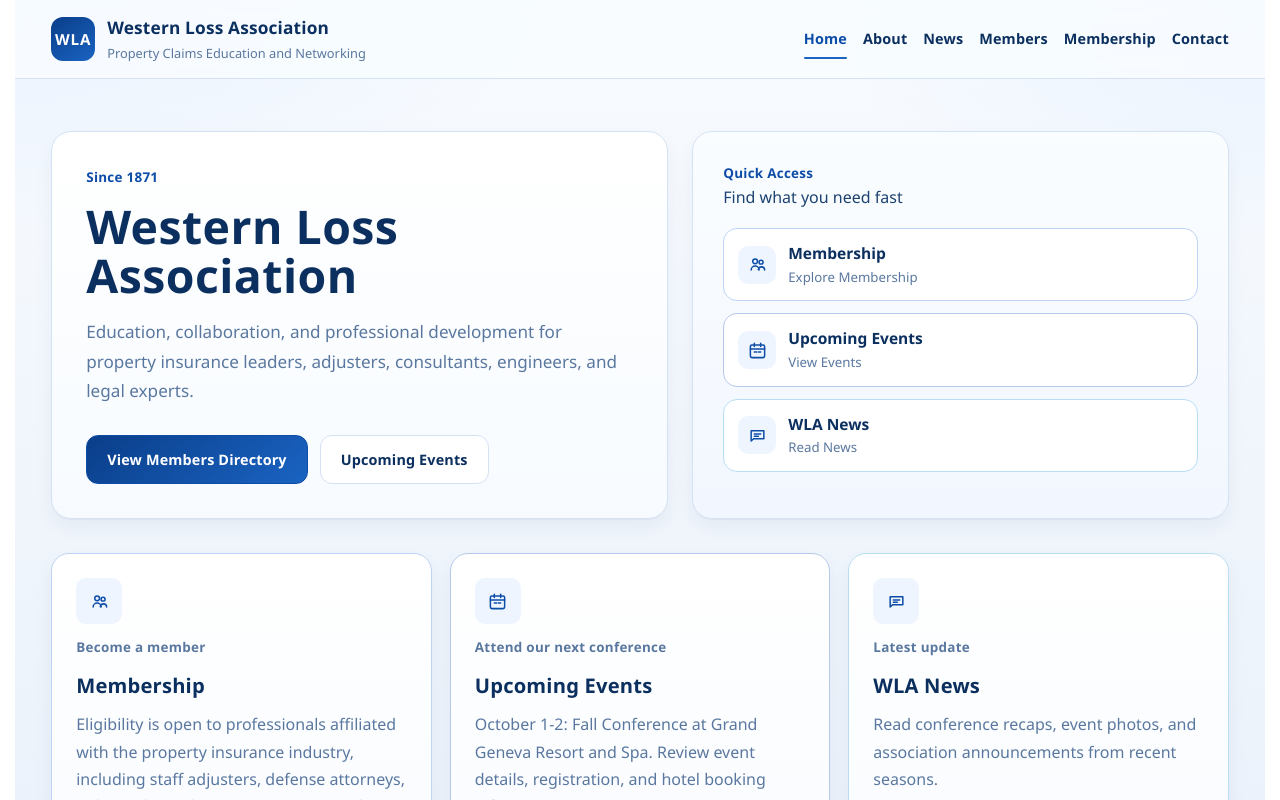
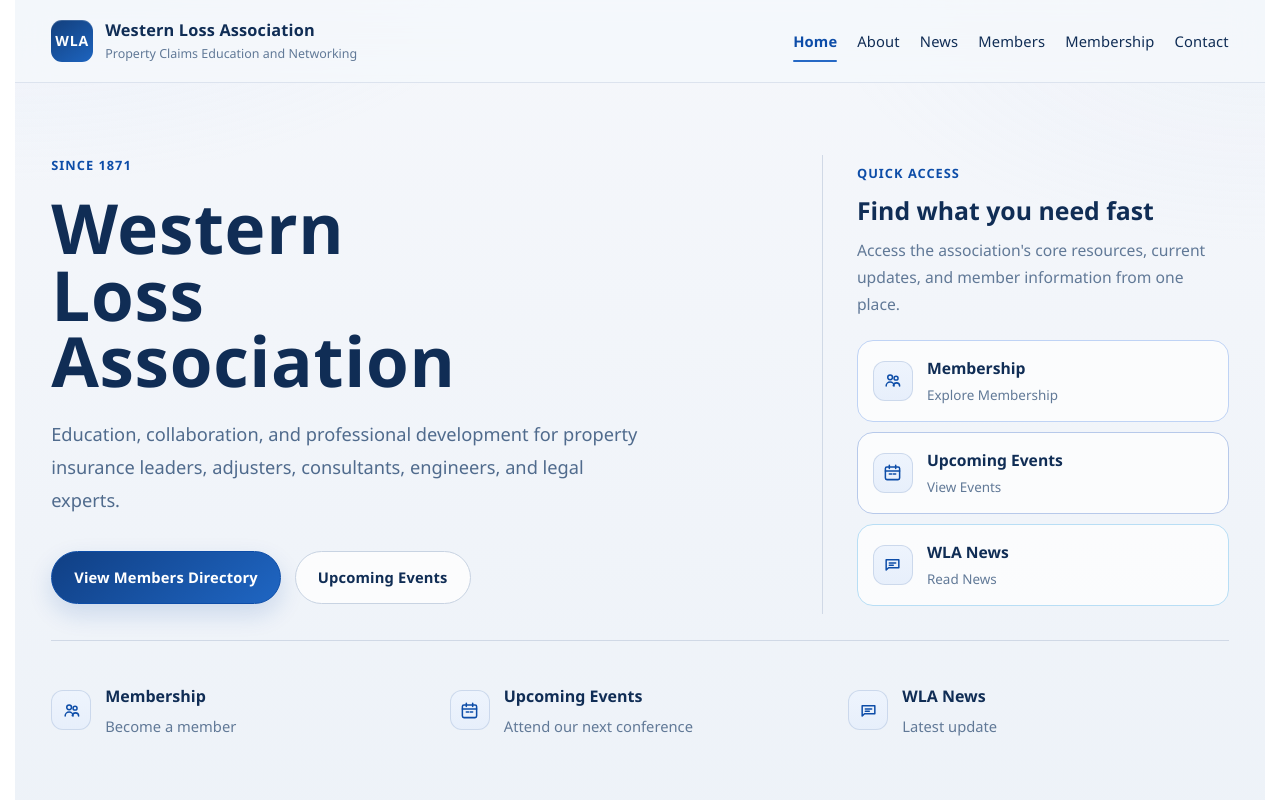
Before and after one commit to griswall/western-loss, a Next.js app: page / in a window 1280 px wide. Shown: the top 800 px of the page. Built offline with nearby package versions, Linux system fonts and the light colour scheme; no server answers.

Commit message:
Refine site UI with cleaner corporate styling

```diff
--- a/src/app/globals.css
+++ b/src/app/globals.css
@@ -4,21 +4,23 @@
   --font-body: "Suisse Int'l", "Avenir Next", "Segoe UI", "Helvetica Neue", sans-serif;
   --font-head: "Suisse Int'l", "Avenir Next", "Segoe UI", "Helvetica Neue", sans-serif;
 
-  --bg-0: #f8fbff;
-  --bg-1: #eef4fb;
-  --bg-2: #e6effb;
-  --ink-strong: #0b2f5f;
-  --ink: #1d426f;
-  --ink-muted: #5a789f;
-  --ink-soft: #6e88ab;
-  --line: #d5e2f3;
+  --bg-0: #f5f7fb;
+  --bg-1: #edf2f8;
+  --bg-2: #e5ebf4;
+  --ink-strong: #102d55;
+  --ink: #26476f;
+  --ink-muted: #617997;
+  --ink-soft: #7b91ac;
+  --line: #d8e0eb;
+  --line-strong: #c8d3e2;
 
   --brand-800: #0a3e89;
   --brand-700: #0d4da8;
-  --brand-600: #1a63c2;
-  --brand-500: #3380d9;
+  --brand-600: #2669c5;
+  --brand-500: #4a86d8;
   --card: #ffffff;
-  --shadow: 0 1px 0 rgba(8, 43, 95, 0.04), 0 8px 18px rgba(8, 43, 95, 0.05);
+  --shadow: 0 18px 40px rgba(12, 37, 71, 0.05);
+  --shadow-soft: 0 10px 24px rgba(12, 37, 71, 0.035);
 }
 
 * {
@@ -40,10 +42,10 @@ body {
   font-family: var(--font-body), sans-serif;
   color: var(--ink);
   background:
-    radial-gradient(circle at 12% 0%, #e7f0ff 0%, rgba(231, 240, 255, 0) 35%),
-    radial-gradient(circle at 88% 8%, #e9f3ff 0%, rgba(233, 243, 255, 0) 38%),
+    radial-gradient(circle at 12% 0%, rgba(205, 225, 255, 0.55) 0%, rgba(205, 225, 255, 0) 34%),
+    radial-gradient(circle at 88% 8%, rgba(217, 232, 255, 0.5) 0%, rgba(217, 232, 255, 0) 38%),
     linear-gradient(180deg, var(--bg-0), var(--bg-1));
-  line-height: 1.64;
+  line-height: 1.68;
   -webkit-font-smoothing: antialiased;
   text-rendering: optimizeLegibility;
   overflow-x: clip;
@@ -56,8 +58,8 @@ a {
 .site-bg {
   min-height: 100vh;
   background:
-    radial-gradient(980px 540px at 0% -8%, rgba(151, 196, 255, 0.18), rgba(151, 196, 255, 0) 60%),
-    radial-gradient(760px 420px at 100% 0%, rgba(156, 201, 255, 0.14), rgba(156, 201, 255, 0) 58%),
+    radial-gradient(940px 520px at 0% -8%, rgba(169, 198, 239, 0.16), rgba(169, 198, 239, 0) 60%),
+    radial-gradient(760px 420px at 100% 0%, rgba(193, 212, 240, 0.12), rgba(193, 212, 240, 0) 58%),
     linear-gradient(180deg, var(--bg-0), var(--bg-1) 54%, var(--bg-2) 100%);
 }
 
@@ -70,17 +72,17 @@ a {
   position: sticky;
   top: 0;
   z-index: 40;
-  background: rgba(248, 252, 255, 0.9);
-  border-bottom: 1px solid var(--line);
-  backdrop-filter: blur(10px);
+  background: rgba(245, 248, 252, 0.82);
+  border-bottom: 1px solid rgba(216, 224, 235, 0.85);
+  backdrop-filter: blur(16px);
 }
 
 .header-row {
-  min-height: 78px;
+  min-height: 82px;
   display: flex;
   align-items: center;
   justify-content: space-between;
-  gap: 20px;
+  gap: 28px;
   flex-wrap: nowrap;
 }
 
@@ -93,39 +95,40 @@ a {
 }
 
 .brand-mark {
-  width: 44px;
-  height: 44px;
-  border-radius: 12px;
+  width: 42px;
+  height: 42px;
+  border-radius: 11px;
   display: grid;
   place-items: center;
   font-family: var(--font-head), sans-serif;
-  font-size: 0.95rem;
+  font-size: 0.88rem;
   font-weight: 700;
   letter-spacing: 0.06em;
   color: #fff;
-  background: linear-gradient(145deg, var(--brand-800), var(--brand-600));
+  background: linear-gradient(145deg, #133f7c, #1d64bf);
+  box-shadow: inset 0 1px 0 rgba(255, 255, 255, 0.18);
 }
 
 .brand strong {
   display: block;
   font-family: var(--font-head), sans-serif;
-  font-weight: 700;
+  font-weight: 650;
   letter-spacing: 0.01em;
   text-transform: none;
-  font-size: 1.08rem;
+  font-size: 1.02rem;
   color: var(--ink-strong);
 }
 
 .brand small {
   display: block;
-  font-size: 0.8rem;
+  font-size: 0.78rem;
   color: var(--ink-muted);
 }
 
 .top-nav {
   display: flex;
   align-items: center;
-  gap: 16px;
+  gap: 20px;
   flex-wrap: nowrap;
   overflow: visible;
   justify-content: flex-end;
@@ -137,11 +140,11 @@ a {
   text-decoration: none;
   color: var(--ink-strong);
   font-family: var(--font-head), sans-serif;
-  font-weight: 600;
+  font-weight: 560;
   letter-spacing: 0.01em;
   text-transform: none;
-  font-size: 0.9rem;
-  padding: 6px 0;
+  font-size: 0.92rem;
+  padding: 7px 0;
   border: 0;
   background: transparent;
   white-space: nowrap;
@@ -188,72 +191,74 @@ a {
 }
 
 .page-main {
-  padding-bottom: 70px;
+  padding-bottom: 84px;
 }
 
 .landing-hero {
-  padding: 52px 0 34px;
+  padding: 72px 0 42px;
+}
+
+.landing-shell {
+  display: grid;
+  gap: 26px;
 }
 
 .landing-grid {
   display: grid;
-  grid-template-columns: 1.15fr 1fr;
-  gap: 24px;
-  align-items: stretch;
-}
-
-.landing-copy,
-.landing-panel {
-  border: 1px solid var(--line);
-  border-radius: 20px;
-  background: var(--card);
-  box-shadow: var(--shadow);
+  grid-template-columns: minmax(0, 1.3fr) minmax(300px, 0.74fr);
+  gap: 56px;
+  align-items: start;
+  padding: 0 0 26px;
+  border-bottom: 1px solid rgba(200, 211, 226, 0.8);
 }
 
 .landing-copy {
-  padding: 34px;
-  background: linear-gradient(180deg, #ffffff, #f7fbff);
+  max-width: 720px;
 }
 
 .landing-panel {
-  padding: 30px;
-  background: linear-gradient(180deg, #fafdff, #f2f7ff);
+  align-self: stretch;
+  border-left: 1px solid rgba(200, 211, 226, 0.8);
+  padding: 8px 0 8px 34px;
 }
 
 .eyebrow {
   margin: 0;
   font-family: var(--font-head), sans-serif;
-  font-size: 0.84rem;
+  font-size: 0.8rem;
   font-weight: 650;
-  letter-spacing: 0.02em;
+  letter-spacing: 0.08em;
   text-transform: none;
   color: var(--brand-700);
+  text-transform: uppercase;
 }
 
 .landing-copy h1,
 .hero-copy h1 {
-  margin: 14px 0 0;
+  margin: 18px 0 0;
   color: var(--ink-strong);
   font-family: var(--font-head), sans-serif;
-  font-weight: 700;
+  font-weight: 650;
   letter-spacing: 0.01em;
   text-transform: none;
-  font-size: clamp(1.9rem, 4.2vw, 2.9rem);
-  line-height: 1.05;
+  font-size: clamp(2.6rem, 5.4vw, 4.6rem);
+  line-height: 0.96;
+  max-width: 10ch;
 }
 
 .landing-copy > p:not(.eyebrow) {
-  margin: 18px 0 0;
-  font-size: 1.07rem;
-  line-height: 1.7;
-  color: var(--ink-muted);
+  margin: 24px 0 0;
+  max-width: 58ch;
+  font-size: 1.14rem;
+  line-height: 1.82;
+  color: #506b8d;
 }
 
 .hero-actions {
-  margin-top: 30px;
+  margin-top: 34px;
   display: flex;
   flex-wrap: wrap;
-  gap: 12px;
+  gap: 14px;
 }
 
 .button-primary,
@@ -261,26 +266,53 @@ a {
   display: inline-flex;
   align-items: center;
   justify-content: center;
-  border-radius: 12px;
+  border-radius: 999px;
   text-decoration: none;
   font-family: var(--font-head), sans-serif;
   font-weight: 650;
   letter-spacing: 0.01em;
   text-transform: none;
-  font-size: 0.9rem;
-  padding: 12px 20px;
+  font-size: 0.92rem;
+  padding: 13px 22px;
+  transition:
+    transform 160ms ease,
+    border-color 160ms ease,
+    background 160ms ease,
+    box-shadow 160ms ease;
 }
 
 .button-primary {
   border: 1px solid var(--brand-700);
-  background: linear-gradient(140deg, var(--brand-800), var(--brand-600));
+  background: linear-gradient(140deg, #103f84, #1f66c3);
   color: #fff;
+  box-shadow: 0 10px 24px rgba(13, 77, 168, 0.16);
 }
 
 .button-secondary {
-  border: 1px solid var(--line);
+  border: 1px solid var(--line-strong);
   color: var(--ink-strong);
-  background: #fff;
+  background: rgba(255, 255, 255, 0.78);
+}
+
+.button-primary:hover,
+.button-secondary:hover {
+  transform: translateY(-1px);
+}
+
+.landing-panel h2 {
+  margin: 12px 0 0;
+  font-family: var(--font-head), sans-serif;
+  font-size: 1.55rem;
+  font-weight: 620;
+  line-height: 1.15;
+  color: var(--ink-strong);
+}
+
+.landing-panel-copy {
+  margin: 12px 0 0;
+  font-size: 0.98rem;
+  line-height: 1.72;
+  color: var(--ink-muted);
 }
 
 .card-link {
@@ -302,49 +334,62 @@ a {
 }
 
 .quick-link-grid {
-  margin-top: 18px;
+  margin-top: 22px;
   display: grid;
-  gap: 12px;
+  gap: 10px;
 }
 
 .quick-link {
   display: flex;
   align-items: center;
-  gap: 12px;
-  border: 1px solid var(--line);
-  border-radius: 14px;
+  gap: 14px;
+  border: 1px solid rgba(216, 224, 235, 0.82);
+  border-radius: 16px;
   text-decoration: none;
   color: var(--ink-strong);
-  padding: 12px 14px;
-  background: #fff;
+  padding: 14px 15px;
+  background: rgba(255, 255, 255, 0.72);
+  transition:
+    transform 160ms ease,
+    border-color 160ms ease,
+    background 160ms ease;
+}
+
+.quick-link:hover {
+  transform: translateX(2px);
+  border-color: #b6c9e6;
+  background: rgba(255, 255, 255, 0.92);
 }
 
 .quick-link strong {
   display: block;
-  font-size: 0.97rem;
+  font-size: 0.98rem;
+  font-weight: 620;
 }
 
 .quick-link small {
   display: block;
+  margin-top: 3px;
   color: var(--ink-muted);
-  font-size: 0.83rem;
+  font-size: 0.84rem;
 }
 
 .quick-link-icon,
 .feature-icon {
-  width: 38px;
-  height: 38px;
+  width: 40px;
+  height: 40px;
   display: grid;
   place-items: center;
-  border-radius: 10px;
-  background: #eef5ff;
+  border-radius: 12px;
+  background: linear-gradient(180deg, #eef4fd, #e7effb);
   color: var(--brand-700);
+  border: 1px solid rgba(197, 212, 234, 0.82);
 }
 
 .feature-icon {
-  width: 46px;
-  height: 46px;
-  margin-bottom: 12px;
+  width: 48px;
+  height: 48px;
+  margin-bottom: 18px;
 }
 
 .quick-link-icon svg,
@@ -373,41 +418,89 @@ a {
   border-color: #b8def5;
 }
 
-.cards-grid {
+.landing-highlights {
   display: grid;
   grid-template-columns: repeat(3, minmax(0, 1fr));
   gap: 18px;
 }
 
+.landing-highlight {
+  display: flex;
+  align-items: center;
+  gap: 14px;
+  min-height: 82px;
+  padding: 16px 0;
+}
+
+.landing-highlight strong {
+  display: block;
+  font-family: var(--font-head), sans-serif;
+  font-size: 1rem;
+  font-weight: 620;
+  color: var(--ink-strong);
+}
+
+.landing-highlight p {
+  margin: 4px 0 0;
+  color: var(--ink-muted);
+  font-size: 0.92rem;
+}
+
+.home-section {
+  margin-top: 12px;
+}
+
+.home-section-header {
+  margin-bottom: 24px;
+  max-width: 760px;
+}
+
+.home-section-header h2 {
+  margin: 12px 0 0;
+  font-family: var(--font-head), sans-serif;
+  font-size: clamp(1.65rem, 2.8vw, 2.3rem);
+  font-weight: 620;
+  line-height: 1.12;
+  letter-spacing: -0.02em;
+  color: var(--ink-strong);
+}
+
+.cards-grid {
+  display: grid;
+  grid-template-columns: repeat(3, minmax(0, 1fr));
+  gap: 22px;
+}
+
 .home-card {
   display: flex;
   flex-direction: column;
-  border-radius: 18px;
-  border: 1px solid var(--line);
-  background: linear-gradient(180deg, #ffffff, #f8fbff);
-  box-shadow: var(--shadow);
+  border-radius: 22px;
+  border: 1px solid rgba(216, 224, 235, 0.9);
+  background: rgba(255, 255, 255, 0.82);
+  box-shadow: var(--shadow-soft);
 }
 
 .home-card > div {
   height: 100%;
   display: flex;
   flex-direction: column;
-  padding: 24px;
+  padding: 28px;
 }
 
 .home-card h2 {
-  margin: 10px 0 9px;
+  margin: 12px 0 10px;
   font-family: var(--font-head), sans-serif;
-  font-weight: 700;
+  font-weight: 620;
   color: var(--ink-strong);
   text-transform: none;
   letter-spacing: 0.01em;
-  font-size: 1.26rem;
+  font-size: 1.32rem;
+  line-height: 1.18;
 }
 
 .home-card p {
   margin: 0;
-  line-height: 1.7;
+  line-height: 1.78;
   color: var(--ink-muted);
 }
 
@@ -417,87 +510,90 @@ a {
 }
 
 .hero-band {
-  padding: 42px 0 16px;
+  padding: 46px 0 20px;
 }
 
 .hero-copy {
-  border: 1px solid var(--line);
-  border-radius: 18px;
-  background: linear-gradient(180deg, #ffffff, #f7fbff);
-  box-shadow: var(--shadow);
-  padding: 30px;
+  border-bottom: 1px solid rgba(200, 211, 226, 0.85);
+  padding: 0 0 22px;
 }
 
 .hero-description {
-  margin: 14px 0 0;
-  font-size: 1.06rem;
-  line-height: 1.7;
-  max-width: 70ch;
+  margin: 18px 0 0;
+  font-size: 1.08rem;
+  line-height: 1.78;
+  max-width: 68ch;
   color: var(--ink-muted);
 }
 
 .content-grid-wrap {
   display: grid;
   grid-template-columns: 260px 1fr;
-  gap: 22px;
+  gap: 34px;
   align-items: flex-start;
-  margin-top: 20px;
+  margin-top: 28px;
 }
 
 .content-sidebar,
 .content-card,
 .directory-shell,
 .directory-intro {
-  border: 1px solid var(--line);
-  border-radius: 16px;
-  background: var(--card);
-  box-shadow: var(--shadow);
+  border: 1px solid rgba(216, 224, 235, 0.88);
+  border-radius: 20px;
+  background: rgba(255, 255, 255, 0.78);
+  box-shadow: var(--shadow-soft);
 }
 
 .content-sidebar {
-  padding: 18px;
+  padding: 22px 18px;
   position: sticky;
   top: 102px;
 }
 
 .content-sidebar h2 {
-  margin: 0 0 10px;
+  margin: 0 0 14px;
   font-family: var(--font-head), sans-serif;
   letter-spacing: 0.01em;
   text-transform: none;
-  font-size: 1.02rem;
+  font-size: 0.98rem;
+  font-weight: 620;
   color: var(--ink-strong);
 }
 
 .sidebar-link {
   display: block;
   margin: 0;
-  padding: 10px 12px;
-  border-radius: 10px;
+  padding: 11px 12px;
+  border-radius: 12px;
   text-decoration: none;
   color: var(--ink-strong);
   font-size: 0.95rem;
+  transition:
+    background 160ms ease,
+    color 160ms ease,
+    transform 160ms ease;
 }
 
 .sidebar-link:hover {
-  background: #edf4ff;
+  background: #eff4fb;
+  transform: translateX(2px);
 }
 
 .sidebar-link-active {
-  background: #e7f1ff;
+  background: #e8f0fb;
   color: var(--brand-700);
   font-weight: 700;
 }
 
 .content-card,
 .directory-intro {
-  padding: 26px;
+  padding: 34px;
 }
 
 .legacy-content {
-  font-size: 1.06rem;
-  line-height: 1.8;
-  color: #27436d;
+  font-size: 1.05rem;
+  line-height: 1.9;
+  color: #2a4568;
 }
 
 .legacy-content :is(h2, h3, h4) {
@@ -526,7 +622,7 @@ a {
 .legacy-content ol,
 .legacy-content dl,
 .legacy-content table {
-  margin: 0 0 15px;
+  margin: 0 0 17px;
 }
 
 .legacy-content ul,
@@ -594,10 +690,10 @@ a {
 }
 
 .presentations-content .presentation-item {
-  border: 1px solid var(--line);
-  border-radius: 12px;
-  background: #f9fcff;
-  padding: 14px 15px;
+  border: 1px solid rgba(216, 224, 235, 0.84);
+  border-radius: 16px;
+  background: rgba(247, 250, 255, 0.9);
+  padding: 16px 17px;
 }
 
 .presentations-content .presentation-item h3 {
@@ -619,7 +715,7 @@ a {
 
 .directory-shell {
   margin-top: 20px;
-  padding: 22px;
+  padding: 28px;
 }
 
 .directory-toolbar {
@@ -632,10 +728,10 @@ a {
 .directory-toolbar h2 {
   margin: 10px 0;
   font-family: var(--font-head), sans-serif;
-  font-weight: 700;
+  font-weight: 620;
   text-transform: none;
   letter-spacing: 0.01em;
-  font-size: 1.42rem;
+  font-size: 1.5rem;
   color: var(--ink-strong);
 }
 
@@ -658,13 +754,25 @@ a {
 input,
 textarea {
   width: 100%;
-  border: 1px solid var(--line);
-  border-radius: 12px;
-  padding: 12px 13px;
+  border: 1px solid rgba(208, 218, 231, 0.95);
+  border-radius: 14px;
+  padding: 13px 14px;
   font-size: 1rem;
-  background: #fff;
+  background: rgba(255, 255, 255, 0.92);
   color: var(--ink-strong);
   font-family: var(--font-body), sans-serif;
+  transition:
+    border-color 160ms ease,
+    box-shadow 160ms ease,
+    background 160ms ease;
+}
+
+input:focus,
+textarea:focus {
+  outline: none;
+  border-color: #95b5df;
+  box-shadow: 0 0 0 4px rgba(59, 118, 198, 0.08);
+  background: #fff;
 }
 
 input::placeholder,
@@ -676,14 +784,15 @@ textarea::placeholder {
   position: sticky;
   top: 92px;
   z-index: 30;
-  margin: 20px 0;
-  padding: 11px;
+  margin: 24px 0;
+  padding: 12px;
   display: flex;
   flex-wrap: wrap;
   gap: 7px;
-  border: 1px solid var(--line);
-  border-radius: 14px;
-  background: #f6faff;
+  border: 1px solid rgba(216, 224, 235, 0.88);
+  border-radius: 18px;
+  background: rgba(246, 250, 255, 0.92);
+  box-shadow: var(--shadow-soft);
 }
 
 .alphabet-nav a {
@@ -736,10 +845,10 @@ textarea::placeholder {
 }
 
 .company-card {
-  border: 1px solid var(--line);
-  border-radius: 12px;
-  background: #fff;
-  padding: 14px;
+  border: 1px solid rgba(216, 224, 235, 0.82);
+  border-radius: 16px;
+  background: rgba(255, 255, 255, 0.9);
+  padding: 16px;
 }
 
 .company-card h4 {
@@ -791,12 +900,12 @@ textarea::placeholder {
 
 .contact-card {
   margin-top: 20px;
-  max-width: 760px;
+  max-width: 820px;
 }
 
 .contact-form {
   display: grid;
-  gap: 8px;
+  gap: 10px;
 }
 
 .contact-form h2,
@@ -854,9 +963,9 @@ textarea::placeholder {
   min-width: 34px;
   height: 34px;
   padding: 0 10px;
-  border: 1px solid var(--line);
-  border-radius: 9px;
-  background: #fff;
+  border: 1px solid rgba(216, 224, 235, 0.92);
+  border-radius: 12px;
+  background: rgba(255, 255, 255, 0.9);
   color: var(--ink-strong);
   text-decoration: none;
   appearance: none;
@@ -883,10 +992,11 @@ textarea::placeholder {
 }
 
 .news-post {
-  border: 1px solid var(--line);
-  border-radius: 16px;
-  background: #fff;
-  padding: 24px;
+  border: 1px solid rgba(216, 224, 235, 0.86);
+  border-radius: 22px;
+  background: rgba(255, 255, 255, 0.88);
+  padding: 28px;
+  box-shadow: var(--shadow-soft);
 }
 
 .news-post-header {
@@ -985,9 +1095,9 @@ textarea::placeholder {
   grid-template-columns: 88px 1fr;
   gap: 10px;
   align-items: center;
-  border: 1px solid var(--line);
-  border-radius: 14px;
-  background: #f8fbff;
+  border: 1px solid rgba(216, 224, 235, 0.88);
+  border-radius: 16px;
+  background: rgba(248, 251, 255, 0.92);
   color: var(--ink-strong);
   padding: 11px;
   text-align: left;
@@ -1040,9 +1150,9 @@ textarea::placeholder {
   z-index: 1;
   width: min(980px, 92vw);
   max-height: 88vh;
-  border: 1px solid #9db7e3;
-  border-radius: 14px;
-  background: #f7fbff;
+  border: 1px solid #afc3e3;
+  border-radius: 18px;
+  background: #f8fbff;
   padding: 44px 52px 38px;
 }
 
@@ -1237,8 +1347,8 @@ textarea::placeholder {
 .site-footer {
   border-top: 1px solid var(--line);
   background: transparent;
-  margin-top: 56px;
-  padding: 24px 0 38px;
+  margin-top: 70px;
+  padding: 28px 0 42px;
 }
 
 .footer-row {
@@ -1256,6 +1366,7 @@ textarea::placeholder {
 
 @media (max-width: 980px) {
   .cards-grid,
+  .landing-highlights,
   .landing-grid,
   .content-grid-wrap,
   .news-layout,
@@ -1267,6 +1378,12 @@ textarea::placeholder {
 
   .content-sidebar {
     position: static;
+  }
+
+  .landing-panel {
+    border-left: 0;
+    border-top: 1px solid rgba(200, 211, 226, 0.8);
+    padding: 28px 0 0;
   }
 }
 
@@ -1297,18 +1414,32 @@ textarea::placeholder {
     flex: 1;
   }
 
+  .landing-hero {
+    padding: 48px 0 28px;
+  }
+
+  .landing-grid {
+    gap: 28px;
+    padding-bottom: 20px;
+  }
+
+  .landing-copy h1,
+  .hero-copy h1 {
+    max-width: none;
+    font-size: clamp(2.2rem, 12vw, 3.2rem);
+  }
+
   .alphabet-nav {
     top: 74px;
   }
 
   .landing-copy,
-  .landing-panel,
   .hero-copy,
   .content-card,
   .directory-intro,
   .directory-shell,
   .news-post {
-    padding: 18px;
+    padding: 22px;
   }
 
   .back-to-top {
--- a/src/app/page.tsx
+++ b/src/app/page.tsx
@@ -10,7 +10,8 @@ export default async function HomePage() {
   return (
     <main className="page-main" id="top">
       <section className="landing-hero">
-        <div className="container landing-grid">
+        <div className="container landing-shell">
+          <div className="landing-grid">
             <div className="landing-copy">
               <p className="eyebrow">{content.eyebrow}</p>
               <h1>{content.heading}</h1>
@@ -24,9 +25,14 @@ export default async function HomePage() {
                 </Link>
               </div>
             </div>
-          <div className="landing-panel" aria-label="Quick links">
+
+            <aside className="landing-panel" aria-label="Quick links">
               <p className="eyebrow">{content.quickAccessEyebrow}</p>
               <h2>{content.quickAccessHeading}</h2>
+              <p className="landing-panel-copy">
+                Access the association&apos;s core resources, current updates, and member information
+                from one place.
+              </p>
               <div className="quick-link-grid">
                 {cards.map((card) => (
                   <Link
@@ -44,11 +50,32 @@ export default async function HomePage() {
                   </Link>
                 ))}
               </div>
+            </aside>
+          </div>
+
+          <div className="landing-highlights" aria-label="Association focus">
+            {cards.map((card) => (
+              <div key={`highlight-${card.title}`} className="landing-highlight">
+                <span className="quick-link-icon">
+                  <FeatureIcon kind={card.icon} />
+                </span>
+                <div>
+                  <strong>{card.title}</strong>
+                  <p>{card.eyebrow}</p>
+                </div>
+              </div>
+            ))}
           </div>
         </div>
       </section>
 
-      <section className="container cards-grid" aria-label="Highlights">
+      <section className="container home-section" aria-label="Highlights">
+        <div className="home-section-header">
+          <p className="eyebrow">Core Areas</p>
+          <h2>Resources for members, events, and industry updates.</h2>
+        </div>
+
+        <div className="cards-grid">
           {cards.map((card) => (
             <article key={card.title} className={`home-card tone-${card.tone}`}>
               <div>
@@ -64,6 +91,7 @@ export default async function HomePage() {
               </div>
             </article>
           ))}
+        </div>
       </section>
     </main>
   );
```
Lines whose indentation alone changed are shown as unchanged.
